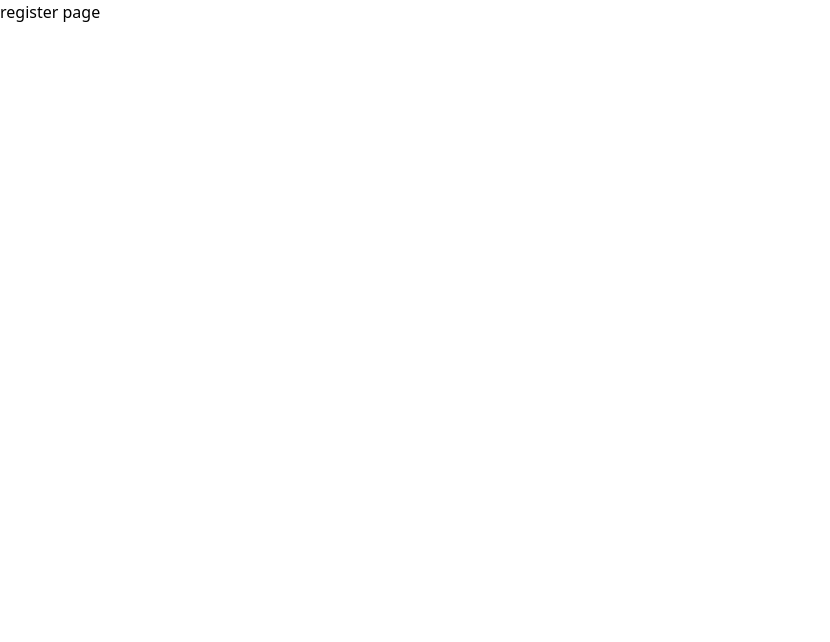
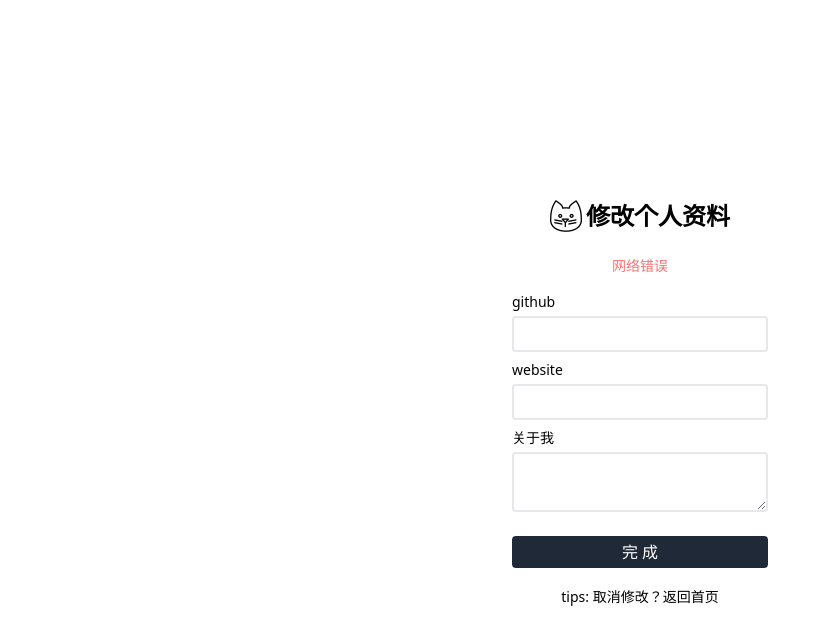
Before and after one commit to tw-huang/DogChat, a React (Create React App) app: page /profile in a window 1280 px wide. Shown: the top 642 px of the page, without its empty margins (0-830 px from the left). Built offline with nearby package versions, Linux system fonts and the light colour scheme; no server answers.

Commit message:
#profile#

```diff
--- a/src/components/ChatBox/index.tsx
+++ b/src/components/ChatBox/index.tsx
@@ -1,4 +1,6 @@
 import React from 'react'
+// @ts-ignore
+import { Link } from 'react-router-dom'
 
 interface Props {
 	isLogin: boolean
@@ -9,7 +11,15 @@ const ChatBox: React.FC<Props> = (props) => {
 	return (
 		<div className='sticky bottom-0'>
 			<hr />
-			<div>{isLogin ? 'login' : 'noLogin'}</div>
+			<div>
+				{isLogin ? (
+					'login'
+				) : (
+					<Link to='/login'>
+						<span className='hover:text-gray-900 hover:underline'>去登录</span>
+					</Link>
+				)}
+			</div>
 		</div>
 	)
 }
--- a/src/pages/Login/index.tsx
+++ b/src/pages/Login/index.tsx
@@ -79,10 +79,10 @@ const Login: React.FC = () => {
 				</form>
 				<div className='my-2'>
 					<span className='text-sm'>
-						tips: 未有帐号？点击{' '}
+						tips: 未有帐号？点击
 						<Link to='/register'>
 							<span className='hover:text-gray-900 hover:underline'>这里</span>
-						</Link>{' '}
+						</Link>
 						注册
 					</span>
 				</div>
--- a/src/pages/Profile/index.tsx
+++ b/src/pages/Profile/index.tsx
@@ -1,9 +1,120 @@
-import React from 'react'
+import React, { useEffect, useState } from 'react'
+// @ts-ignore
+import { Link } from 'react-router-dom'
+// @ts-ignore
+import { useHistory } from 'react-router-dom'
+import logo from '../../assets/logo.png'
+import { getUser, putUser } from '../../services'
+import WarnMsg from '../../components/WarnMsg'
 
 const Profile: React.FC = () => {
+	//表单数据
+	const [github, setGithub] = useState<string>('')
+	const [website, setWebsite] = useState<string>('')
+	const [about, setAbout] = useState<string>('')
+
+	//状态
+	const [warnState, setWarnState] = useState<boolean>(false)
+	//提示
+	const [warnContent, setWarnContent] = useState<string>('')
+
+	const history = useHistory()
+
+	const printValues = (e: { preventDefault: () => void }) => {
+		e.preventDefault()
+		const fetchData = async () => {
+			let res = await putUser(github, website, about)
+			console.log(res)
+			if (res?.success) {
+				if (res.code === 1) {
+					setWarnState(true)
+					setWarnContent("修改成功")
+					history.push('/')
+					return
+				}
+				return
+			}
+			setWarnState(true)
+			setWarnContent('网络错误')
+		}
+		//异步请求数据
+		fetchData()
+	}
+
+	useEffect(() => {
+		const fetchData = async () => {
+			let res = await getUser()
+			console.log(res)
+			if (res?.success) {
+				if (res.code === 1) {
+					setGithub(res.data.github)
+					setWebsite(res.data.website)
+					setAbout(res.data.about)
+				}
+				return
+			}
+			setWarnState(true)
+			setWarnContent('网络错误')
+		}
+		fetchData()
+	}, [])
+
 	return (
-		<div>
-			<h1>register page</h1>
+		<div className='flex justify-center h-screen'>
+			<div className='flex flex-col justify-center items-center'>
+				<div className='flex flex-row items-center py-4'>
+					<img className='w-8 mr-1' src={logo} alt='logo' />
+					<span className='font-bold text-2xl'>修改个人资料</span>
+				</div>
+				{warnState && <WarnMsg content={warnContent} />}
+
+				<form className='my-2' onSubmit={printValues}>
+					<div className='flex flex-col mb-2'>
+						<label className='text-sm mb-1'>github</label>
+						<input
+							className='border-2 rounded w-64 p-1'
+							type='text'
+							name='github'
+							value={github || ''}
+							onChange={(event) => setGithub(event.target.value)}
+						/>
+					</div>
+					<div className='flex flex-col mb-2'>
+						<label className='text-sm mb-1'>website</label>
+						<input
+							className='border-2 rounded w-64 p-1'
+							type='text'
+							name='website'
+							value={website || ''}
+							onChange={(event) => setWebsite(event.target.value)}
+						/>
+					</div>
+					<div className='flex flex-col mb-2'>
+						<label className='text-sm mb-1'>关于我</label>
+						<textarea
+							className='border-2 rounded w-64 p-1'
+							name='about'
+							value={about || ''}
+							onChange={(event) => setAbout(event.target.value)}
+						/>
+					</div>
+					<div className='flex flex-col mt-6'>
+						<button className='bg-gray-800 text-white rounded py-1 px-2'>
+							完 成
+						</button>
+					</div>
+				</form>
+				<div className='my-2'>
+					<span className='text-sm'>
+						tips: 取消修改？
+						<Link to='/'>
+							<span className='hover:text-gray-900 hover:underline'>
+								返回首页
+							</span>
+						</Link>{' '}
+					</span>
+				</div>
+			</div>
 		</div>
 	)
 }
--- a/src/services/index.ts
+++ b/src/services/index.ts
@@ -26,10 +26,7 @@ export async function signUp(
 }
 
 // 登录接口
-export async function signIn(
-	email: string,
-	password: string
-) {
+export async function signIn(email: string, password: string) {
 	return axios({
 		url: baseUrl + '/api/signIn',
 		method: 'post',
@@ -47,7 +44,44 @@ export async function signIn(
 		})
 }
 
+// 获取用户信息
+export async function getUser() {
+	return axios({
+		url: baseUrl + '/api/user',
+		method: 'get',
+		headers: {
+			'Content-Type': 'application/json',
+			'Token': localStorage.getExpire('Token'),
+		},
+	})
+		.then((res) => {
+			return res.data
+		})
+		.catch((err) => {
+			console.log(err)
+		})
+}
 
+// 修改用户信息
+export async function putUser(github: string, website: string, about: string) {
+	return axios({
+		url: baseUrl + '/api/user',
+		method: 'put',
+		data: {
+			github: github,
+			website: website,
+			about: about,
+		},
+		headers: { 'Content-Type': 'application/json',
+			'Token': localStorage.getExpire('Token')},
+	})
+		.then((res) => {
+			return res.data
+		})
+		.catch((err) => {
+			console.log(err)
+		})
+}
 
 // 获取头部信息
 export async function getHeaderInfo() {
```
